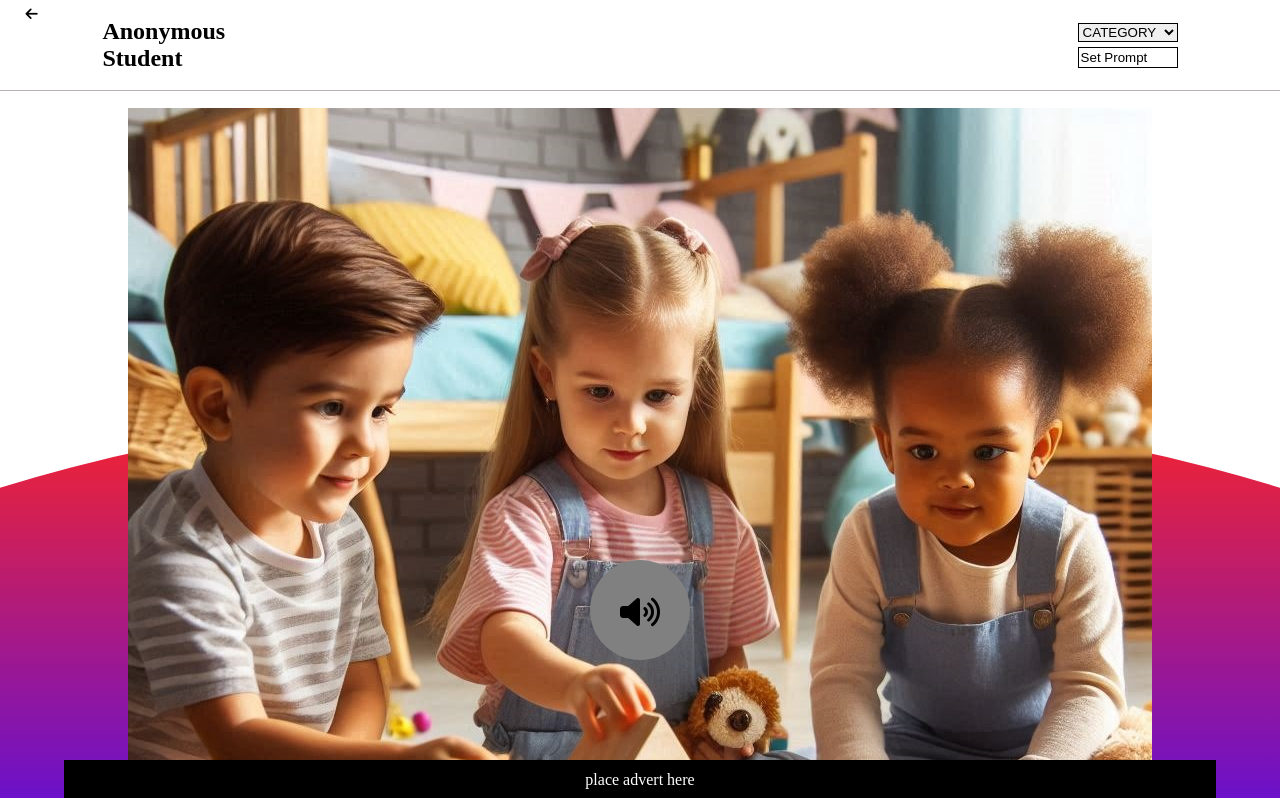
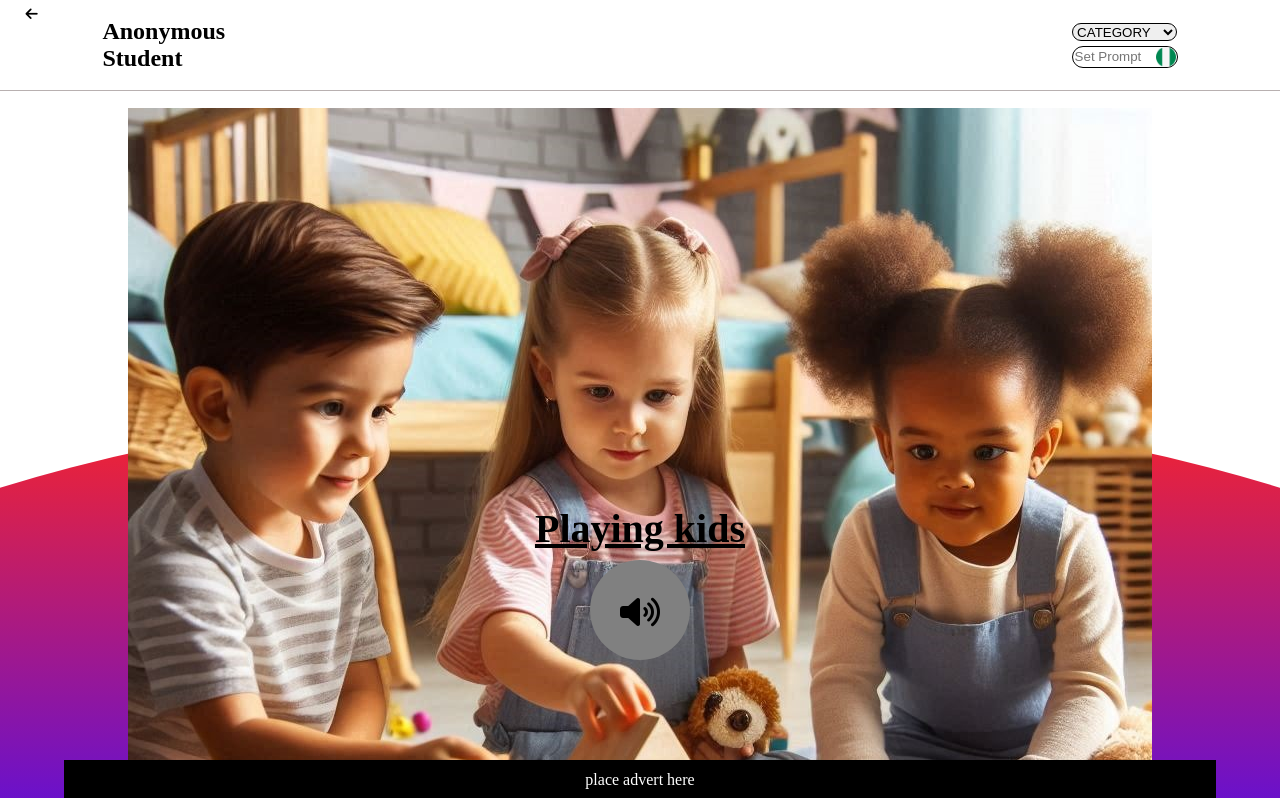
Before and after one commit to peterjeffter/FAN, a website: page public/studentpage.html in a window 1280 px wide. Shown: the top 798 px of the page. Drawn offline with Linux system fonts and the light colour scheme.

Commit message:
langauge update

```diff
--- a/public/studentpage.css
+++ b/public/studentpage.css
@@ -4,6 +4,7 @@ body{
   flex-direction: column;
   justify-content: center;
   align-items: center;
+  overflow: hidden;
 }
 .fa-solid{
  position: absolute;
@@ -29,16 +30,36 @@ h1{
 }
 .language{
   border: solid 1px black;
-  width: 100px;
+  width: 105px;
+  height: 18px;
+  border-radius: 30px;
 }
 .setprompt{
   border: solid 1px black;
-  width: 100%;
-  padding: 2px;
+  width:100px ;
+  height: 18px;
+  border-radius: 30px;
+}
+.setprompt-div{
+  position: relative;
   margin-top: 5px;
-  text-align: left;
-  background: transparent;
+  display: flex;
+  justify-content: center;
+  align-items: center;
 }
+.flag{
+  width: 20px;
+  position: absolute;
+  right: 2%;
+}
+.prompt{
+ position: absolute;
+ bottom:26%;
+  color: black;
+  text-decoration: underline;
+  font-size: 40px;
+}
+
 
 .giftab{
   margin-top: 100px;
@@ -49,13 +70,6 @@ h1{
 .gif{
   width:100%;
 }
-.flashy-text{
-  font-size:40px ;
-  color: white;
-  text-decoration: underline;
-
-}
-
 h2{
   width: 50px;
   color: rgb(0, 0, 0);
@@ -100,6 +114,7 @@ color: #f5b301;
 display: flex;
 flex-direction: column;
 align-items: center;
+justify-content: center;
 }
 .curved-background {
   height: 400px;
--- a/public/studentpage.html
+++ b/public/studentpage.html
@@ -18,30 +18,29 @@
       <div class="rightside">
         <select name="language" class="language" id="langauge-dropdown">
           <option value="ENGLISH">CATEGORY</option>
-          <option value="">SPANISH</option>
-          <option value="">GERMAN</option>
-          <option value="">HINDU</option>
-          <option value="">TIV</option>
+          <option value="">PLAYING KIDS</option>
+          <option value="">TALKING MEN</option>
+          <option value="">RUNNING CATS</option>
+          <option value="">BURNING BUSH</option>
         </select>
-          <button class="setprompt">Set Prompt</button>
+
+        <div class="setprompt-div">
+           <input class="setprompt" placeholder="Set Prompt">
+           <img class="flag" src="images/nigeria.png" alt="naija">
+        </div>
 
       </div>
 
     </header>
     <div class="giftab">
       <img id="photo" class="gif" src="photos/PHOTO-2024-11-18-00-47-46.jpg" alt="">
-      <svg width="400" height="200">
-        <path id="curve" d="M10,100 C150,10 250,190 390,100" fill="transparent" stroke="lightgray" />
-        <text font-size="20" fill="black">
-          <textPath href="#curve" startOffset="50%">
-            This is curvy text!
-          </textPath>
-        </text>
-      </svg>
 
+     <h3 class="prompt">
+        Playing kids
+    </h3>
 
     </div>
-  </div>
+
   <div class="speaker-div">
     <i class="fa-solid fa-volume-high fa-2xl speak-up"></i>
   </div>
```
Also changed, not shown: public/login.html (+3 -0 lines), public/images/nigeria.png (added).
